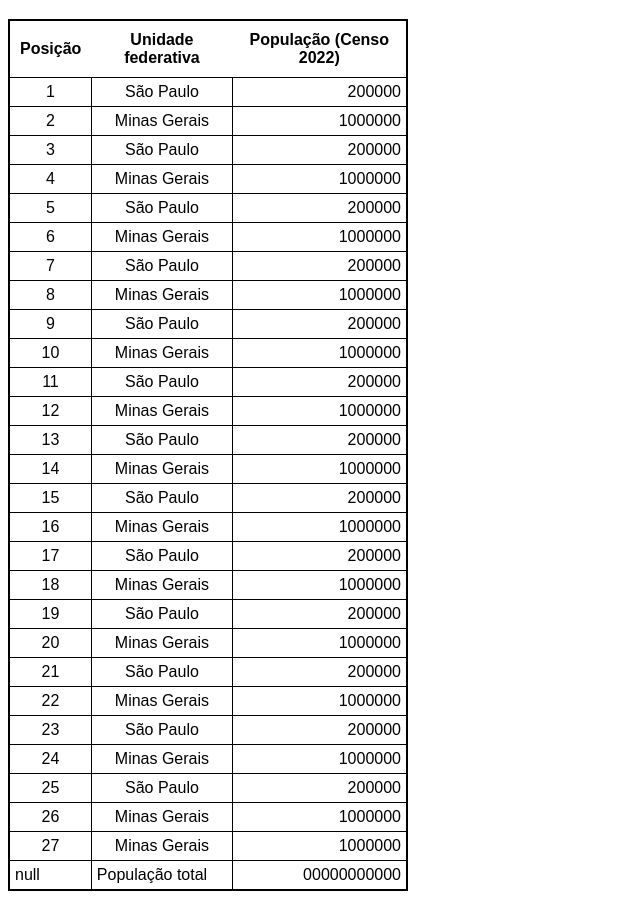
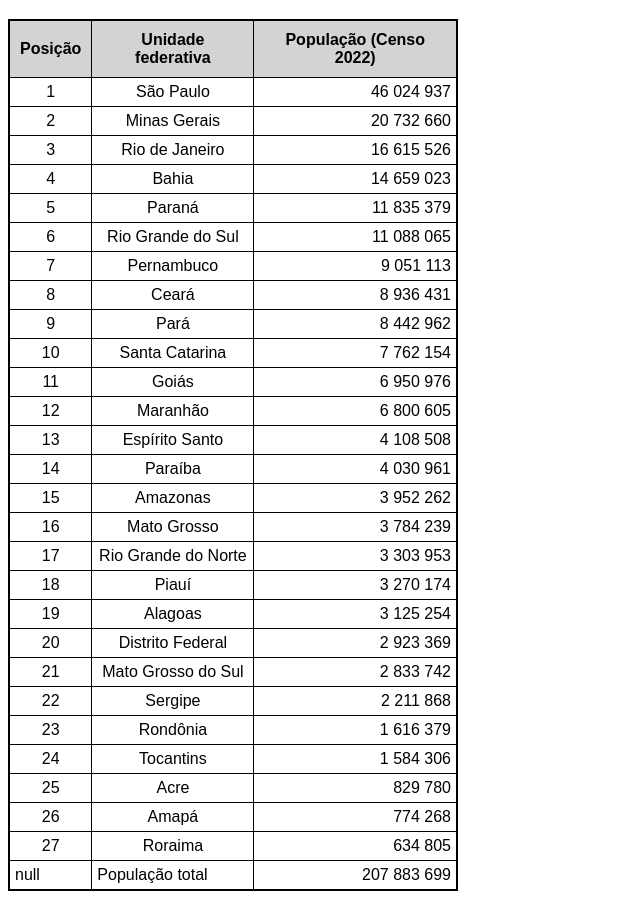
Before and after one commit to LeonardoVianaC/html-css, a plain HTML site: page Exercicios/ex023 - tabelas/tabela002.html in a window 1280 px wide. Shown: the part 61-960 px from the top of the page, without its empty margins (0-640 px from the left). Drawn offline with Linux system fonts and the light colour scheme.

Commit message:
tabela grande

```diff
--- a/Exercicios/ex023 - tabelas/tabela002.html
+++ b/Exercicios/ex023 - tabelas/tabela002.html
@@ -13,13 +13,18 @@
 
         table{
             border: 2px solid black;
-            width: 400px;
+            width: 450px;
             border-collapse: collapse;
+        }
+        thead{
+            background-color: lightgray;
+
         }
 
         th{
 
             padding: 10px;
+            border: 1px solid black;
         }
 
         td{
@@ -64,158 +69,158 @@
             <tr>
                 <td class="pos">1</td>
                 <td class="city">São Paulo</td>
-                <td class="num">200000</td>
+                <td class="num">46 024 937</td>
             </tr>
 
             <tr>
                 <td class="pos">2</td>
                 <td class="city">Minas Gerais</td>
-                <td class="num">1000000</td>
+                <td class="num">20 732 660</td>
             </tr>
 
             <tr>
                 <td class="pos">3</td>
-                <td class="city">São Paulo</td>
-                <td class="num">200000</td>
+                <td class="city">Rio de Janeiro</td>
+                <td class="num">16 615 526</td>
             </tr>
 
             <tr>
                 <td class="pos">4</td>
-                <td class="city">Minas Gerais</td>
-                <td class="num">1000000</td>
+                <td class="city">Bahia</td>
+                <td class="num">14 659 023</td>
             </tr>
             <tr>
                 <td class="pos">5</td>
-                <td class="city">São Paulo</td>
-                <td class="num">200000</td>
+                <td class="city">Paraná</td>
+                <td class="num">11 835 379</td>
             </tr>
 
             <tr>
                 <td class="pos">6</td>
-                <td class="city">Minas Gerais</td>
-                <td class="num">1000000</td>
+                <td class="city">Rio Grande do Sul</td>
+                <td class="num">11 088 065</td>
             </tr>
             <tr>
                 <td class="pos">7</td>
-                <td class="city">São Paulo</td>
-                <td class="num">200000</td>
+                <td class="city">Pernambuco</td>
+                <td class="num">9 051 113</td>
             </tr>
 
             <tr>
                 <td class="pos">8</td>
-                <td class="city">Minas Gerais</td>
-                <td class="num">1000000</td>
+                <td class="city">Ceará</td>
+                <td class="num">8 936 431</td>
             </tr>
             <tr>
                 <td class="pos">9</td>
-                <td class="city">São Paulo</td>
-                <td class="num">200000</td>
+                <td class="city">Pará</td>
+                <td class="num">8 442 962</td>
             </tr>
 
             <tr>
                 <td class="pos">10</td>
-                <td class="city">Minas Gerais</td>
-                <td class="num">1000000</td>
+                <td class="city">Santa Catarina</td>
+                <td class="num">7 762 154</td>
             </tr>
             <tr>
                 <td class="pos">11</td>
-                <td class="city">São Paulo</td>
-                <td class="num">200000</td>
+                <td class="city">Goiás</td>
+                <td class="num">6 950 976</td>
             </tr>
 
             <tr>
                 <td class="pos">12</td>
-                <td class="city">Minas Gerais</td>
-                <td class="num">1000000</td>
+                <td class="city">Maranhão</td>
+                <td class="num">6 800 605</td>
             </tr>
             <tr>
                 <td class="pos">13</td>
-                <td class="city">São Paulo</td>
-                <td class="num">200000</td>
+                <td class="city">Espírito Santo</td>
+                <td class="num">4 108 508</td>
             </tr>
 
             <tr>
                 <td class="pos">14</td>
-                <td class="city">Minas Gerais</td>
-                <td class="num">1000000</td>
+                <td class="city">Paraíba</td>
+                <td class="num">4 030 961</td>
             </tr>
             <tr>
                 <td class="pos">15</td>
-                <td class="city">São Paulo</td>
-                <td class="num">200000</td>
+                <td class="city">Amazonas</td>
+                <td class="num">3 952 262</td>
             </tr>
 
             <tr>
                 <td class="pos">16</td>
-                <td class="city">Minas Gerais</td>
-                <td class="num">1000000</td>
+                <td class="city">Mato Grosso</td>
+                <td class="num">3 784 239</td>
             </tr>
             <tr>
                 <td class="pos">17</td>
-                <td class="city">São Paulo</td>
-                <td class="num">200000</td>
+                <td class="city">Rio Grande do Norte</td>
+                <td class="num">3 303 953</td>
             </tr>
 
             <tr>
                 <td class="pos">18</td>
-                <td class="city">Minas Gerais</td>
-                <td class="num">1000000</td>
+                <td class="city">Piauí</td>
+                <td class="num">3 270 174</td>
             </tr>
             <tr>
                 <td class="pos">19</td>
-                <td class="city">São Paulo</td>
-                <td class="num">200000</td>
+                <td class="city">Alagoas</td>
+                <td class="num">3 125 254</td>
             </tr>
 
             <tr>
                 <td class="pos">20</td>
-                <td class="city">Minas Gerais</td>
-                <td class="num">1000000</td>
+                <td class="city">Distrito Federal</td>
+                <td class="num">2 923 369</td>
             </tr>
             <tr>
                 <td class="pos">21</td>
-                <td class="city">São Paulo</td>
-                <td class="num">200000</td>
+                <td class="city">Mato Grosso do Sul</td>
+                <td class="num">2 833 742</td>
             </tr>
 
             <tr>
                 <td class="pos">22</td>
-                <td class="city">Minas Gerais</td>
-                <td class="num">1000000</td>
+                <td class="city">Sergipe</td>
+                <td class="num">2 211 868</td>
             </tr>
             <tr>
                 <td class="pos">23</td>
-                <td class="city">São Paulo</td>
-                <td class="num">200000</td>
+                <td class="city">Rondônia</td>
+                <td class="num">1 616 379</td>
             </tr>
 
             <tr>
                 <td class="pos">24</td>
-                <td class="city">Minas Gerais</td>
-                <td class="num">1000000</td>
+                <td class="city">Tocantins</td>
+                <td class="num">1 584 306</td>
             </tr>
             <tr>
                 <td class="pos">25</td>
-                <td class="city">São Paulo</td>
-                <td class="num">200000</td>
+                <td class="city">Acre</td>
+                <td class="num">829 780</td>
             </tr>
 
             <tr>
                 <td class="pos">26</td>
-                <td class="city">Minas Gerais</td>
-                <td class="num">1000000</td>
+                <td class="city">Amapá</td>
+                <td class="num">774 268</td>
             </tr>
             <tr>
                 <td class="pos">27</td>
-                <td class="city">Minas Gerais</td>
-                <td class="num">1000000</td>
+                <td class="city">Roraima</td>
+                <td class="num">634 805</td>
             </tr>
         </tbody>
         <tfoot>
             <tr>
                 <td>null</td>
                 <td>População total</td>
-                <td class="num">00000000000</td>
+                <td class="num">207 883 699</td>
             </tr>
         </tfoot>
     </table>
```
